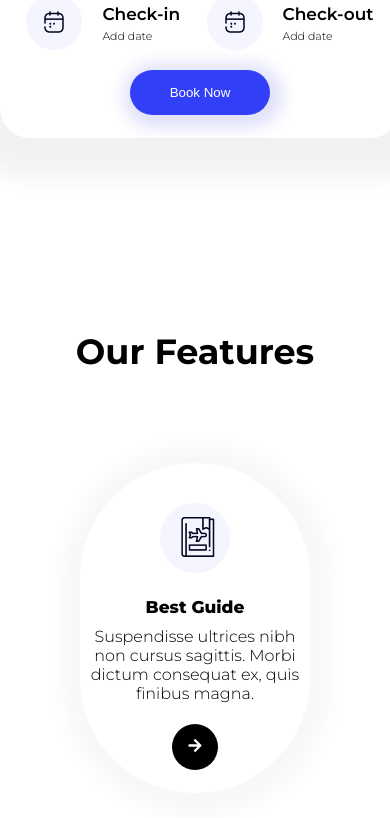
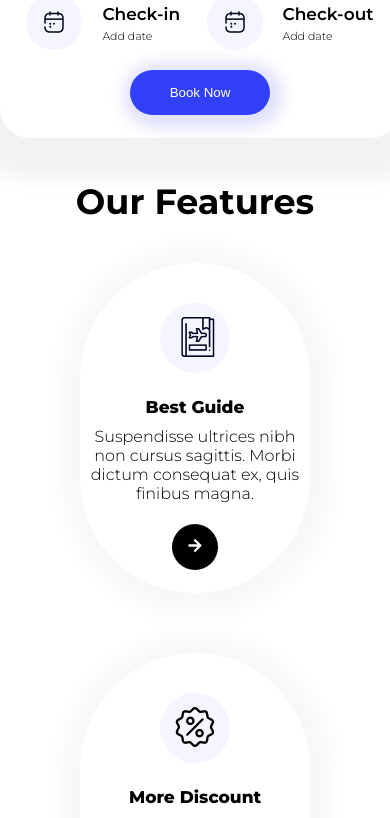
Before and after one commit to DevOlagboye/Aviation-Landpage, a React (Create React App) app: page / in a window 390 px wide. Shown: the part 720-1538 px from the top of the page. Built offline with nearby package versions, Linux system fonts and the light colour scheme.

Commit message:
Working on the responsiveness of Features Component

```diff
--- a/src/Components/Features/Features.css
+++ b/src/Components/Features/Features.css
@@ -71,3 +71,12 @@
 .feature-card p {
     margin-top: 10px;
 }
+
+@media (max-width: 600px) {
+    .features-container {
+        margin-top: 50px;
+    }
+    .feature-card {
+        margin-top: 20px;
+    }
+}
```
